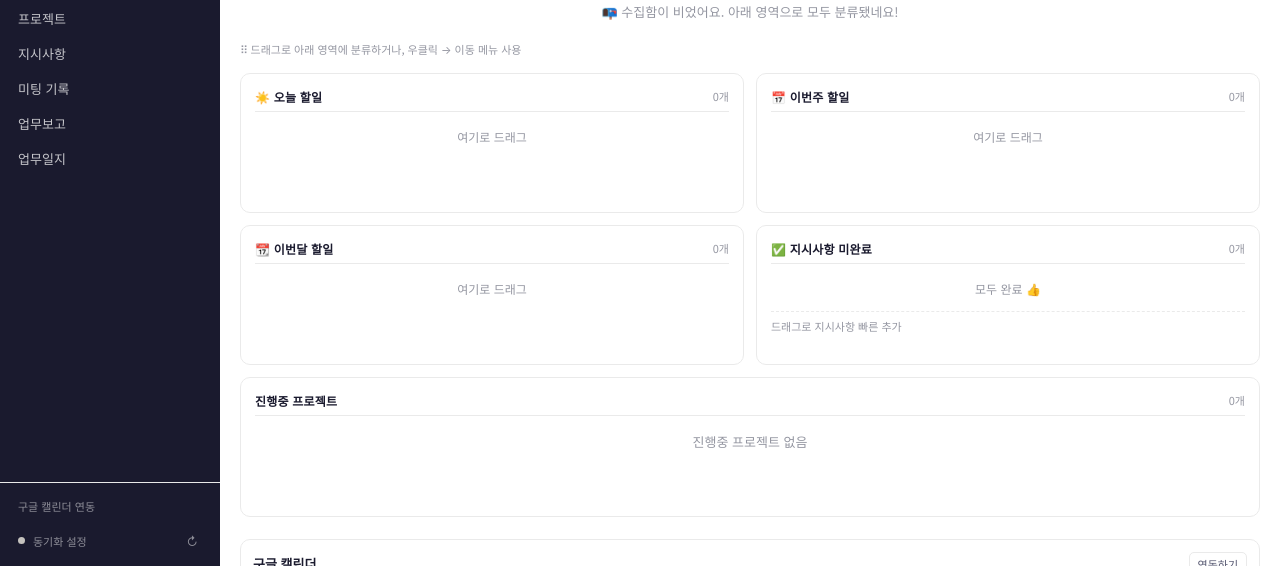
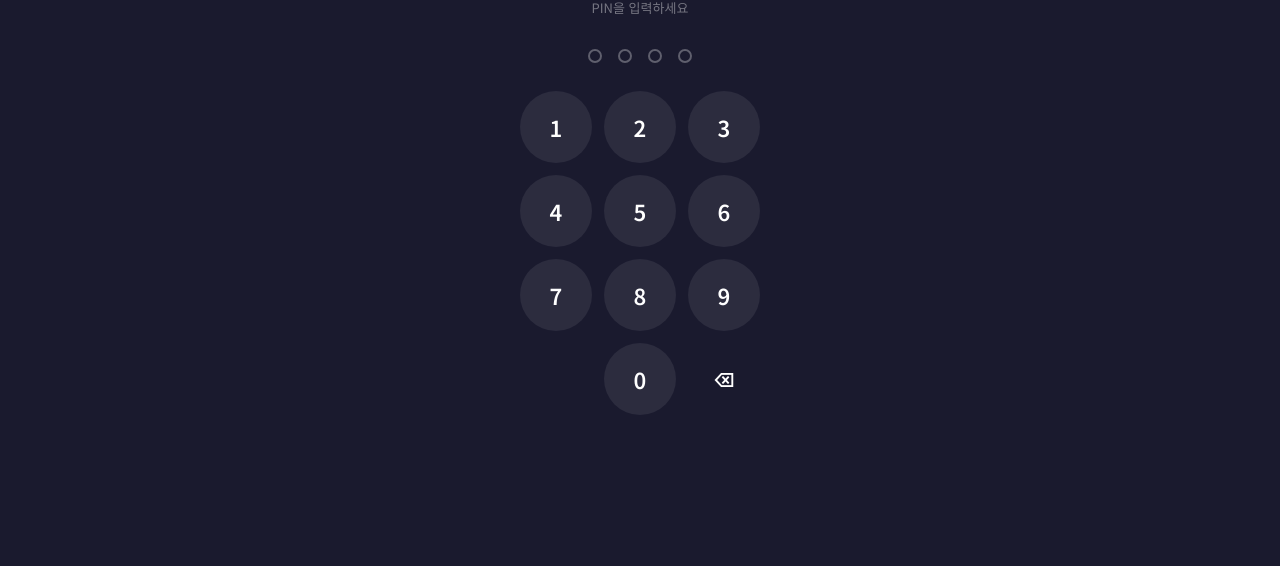
Before and after one commit to taemoon7775/theman-diary, a plain HTML site: page index.html in a window 1280 px wide. Shown: the part 234-800 px from the top of the page. Drawn offline with nearby package versions, Linux system fonts and the light colour scheme.

Commit message:
Add files via upload

```diff
--- a/index.html
+++ b/index.html
@@ -3,6 +3,11 @@
 <head>
 <meta charset="UTF-8">
 <meta name="viewport" content="width=device-width,initial-scale=1,maximum-scale=1,user-scalable=no">
+<meta name="mobile-web-app-capable" content="yes">
+<meta name="apple-mobile-web-app-capable" content="yes">
+<meta name="apple-mobile-web-app-status-bar-style" content="black-translucent">
+<meta name="apple-mobile-web-app-title" content="더맨 다이어리">
+<meta name="theme-color" content="#1a1a2e">
 <title>더맨 다이어리</title>
 <link href="https://fonts.googleapis.com/css2?family=Noto+Sans+KR:wght@300;400;500;600;700;800&display=swap" rel="stylesheet">
 <script src="https://cdnjs.cloudflare.com/ajax/libs/Sortable/1.15.0/Sortable.min.js"></script>
@@ -265,7 +270,7 @@ html,body{height:100%;font-family:var(--font);background:var(--bg);color:var(--t
 .mc-d.today.has-dot::after{background:#fff;}
 
 /* ── 업무보고 ── */
-.report-layout{display:grid;grid-template-columns:1fr 380px;align-items:start;}
+.report-layout{display:grid;grid-template-columns:3fr 2fr;align-items:start;}
 .report-editor{padding:24px 32px;border-right:1px solid var(--border);}
 .report-preview{padding:20px 18px;background:#fafaf9;position:sticky;top:0;max-height:100dvh;overflow-y:auto;}
 .site-block{border:1px solid var(--border);border-radius:var(--r2);padding:12px;margin-bottom:10px;background:#fff;}
@@ -362,7 +367,7 @@ textarea{resize:vertical;min-height:34px;}
 .progress-fill{height:100%;border-radius:2px;background:var(--accent);transition:width .3s;}
 
 /* ── 모바일 ── */
-@media(max-width:700px){
+@media(max-width:900px){
   .sidebar{position:fixed;top:0;left:0;height:100%;z-index:100;
     transform:translateX(-100%);transition:transform .25s ease;border-right:none;box-shadow:var(--shadow3);}
   .sidebar.mobile-open{transform:translateX(0);box-shadow:4px 0 20px rgba(0,0,0,.3);}
@@ -384,7 +389,7 @@ textarea{resize:vertical;min-height:34px;}
 
 /* ══ 수집함 대시보드 드래그&드롭 ══ */
 .inbox-dashboard{display:grid;grid-template-columns:1fr 1fr;gap:12px;margin-top:16px;}
-@media(max-width:700px){.inbox-dashboard{grid-template-columns:1fr;}}
+@media(max-width:900px){.inbox-dashboard{grid-template-columns:1fr;}}
 
 .drop-zone{border:1.5px solid var(--border);border-radius:var(--r2);padding:14px;
   min-height:140px;transition:all .18s;background:#fff;position:relative;}
@@ -461,9 +466,53 @@ textarea{resize:vertical;min-height:34px;}
   animation:fall linear forwards;}
 @keyframes fall{0%{transform:translateY(-20px) rotate(0deg);opacity:1;}
   100%{transform:translateY(100vh) rotate(720deg);opacity:0;}}
+/* ── 잠금화면 ── */
+#lockScreen{position:fixed;inset:0;background:#1a1a2e;z-index:9999;display:flex;flex-direction:column;align-items:center;justify-content:center;gap:0;}
+#lockScreen.hidden{display:none;}
+.lock-logo{font-size:48px;margin-bottom:8px;}
+.lock-title{font-size:22px;font-weight:800;color:#fff;margin-bottom:4px;letter-spacing:-.5px;}
+.lock-sub{font-size:13px;color:rgba(255,255,255,.4);margin-bottom:32px;}
+.lock-dots{display:flex;gap:16px;margin-bottom:28px;}
+.lock-dot{width:14px;height:14px;border-radius:50%;border:2px solid rgba(255,255,255,.3);background:transparent;transition:all .15s;}
+.lock-dot.filled{background:#3b6ef6;border-color:#3b6ef6;}
+.lock-pad{display:grid;grid-template-columns:repeat(3,72px);gap:12px;}
+.lock-btn{width:72px;height:72px;border-radius:50%;border:none;background:rgba(255,255,255,.08);color:#fff;font-size:22px;font-weight:600;cursor:pointer;font-family:var(--font);transition:background .12s;-webkit-appearance:none;}
+.lock-btn:active{background:rgba(59,110,246,.5);}
+.lock-btn.del{font-size:18px;background:transparent;}
+.lock-btn.empty{background:transparent;cursor:default;}
+.lock-err{color:#fc8181;font-size:13px;margin-top:16px;height:18px;}
 </style>
 </head>
 <body>
+
+<!-- 잠금화면 -->
+<div id="lockScreen">
+  <div class="lock-logo">🔐</div>
+  <div class="lock-title">더맨 다이어리</div>
+  <div class="lock-sub">PIN을 입력하세요</div>
+  <div class="lock-dots">
+    <div class="lock-dot" id="ld0"></div>
+    <div class="lock-dot" id="ld1"></div>
+    <div class="lock-dot" id="ld2"></div>
+    <div class="lock-dot" id="ld3"></div>
+  </div>
+  <div class="lock-pad">
+    <button class="lock-btn" onclick="lockInput('1')">1</button>
+    <button class="lock-btn" onclick="lockInput('2')">2</button>
+    <button class="lock-btn" onclick="lockInput('3')">3</button>
+    <button class="lock-btn" onclick="lockInput('4')">4</button>
+    <button class="lock-btn" onclick="lockInput('5')">5</button>
+    <button class="lock-btn" onclick="lockInput('6')">6</button>
+    <button class="lock-btn" onclick="lockInput('7')">7</button>
+    <button class="lock-btn" onclick="lockInput('8')">8</button>
+    <button class="lock-btn" onclick="lockInput('9')">9</button>
+    <button class="lock-btn empty"></button>
+    <button class="lock-btn" onclick="lockInput('0')">0</button>
+    <button class="lock-btn del" onclick="lockDel()">⌫</button>
+  </div>
+  <div class="lock-err" id="lockErr"></div>
+</div>
+
 <div class="app">
 
 <!-- 사이드바 -->
@@ -707,6 +756,9 @@ textarea{resize:vertical;min-height:34px;}
     <div class="modal-title">⚙️ 설정</div>
     <div style="margin-bottom:10px;"><label style="display:block;font-size:11px;color:var(--text3);font-weight:600;margin-bottom:4px;">이름/직함</label><input id="setName" value="이태문 차장"></div>
     <div style="margin-bottom:10px;"><label style="display:block;font-size:11px;color:var(--text3);font-weight:600;margin-bottom:4px;">AI API 키 (업무보고 초안)</label><input type="password" id="setApiKey" placeholder="sk-ant-..."></div>
+    <div style="margin-bottom:14px;"><label style="display:block;font-size:11px;color:var(--text3);font-weight:600;margin-bottom:6px;">🔐 잠금 PIN</label>
+      <button class="btn" style="width:100%;" onclick="changePin()">PIN 변경 (현재: ****)</button>
+    </div>
     <div class="modal-btns">
       <button class="btn" onclick="closeM('settingModal')">취소</button>
       <button class="btn primary" onclick="saveSettings()">저장</button>
@@ -753,6 +805,38 @@ textarea{resize:vertical;min-height:34px;}
 </div>
 <script>
 'use strict';
+// ── 잠금화면 ──
+const DEFAULT_PIN='1234';
+let lockBuf='';
+function lockInput(n){
+  if(lockBuf.length>=4)return;
+  lockBuf+=n;
+  for(let i=0;i<4;i++)document.getElementById('ld'+i).classList.toggle('filled',i<lockBuf.length);
+  if(lockBuf.length===4){
+    const pin=localStorage.getItem('dm_pin')||DEFAULT_PIN;
+    if(lockBuf===pin){
+      document.getElementById('lockScreen').classList.add('hidden');
+      document.getElementById('lockErr').textContent='';
+    } else {
+      document.getElementById('lockErr').textContent='PIN이 틀렸습니다';
+      setTimeout(()=>{lockBuf='';for(let i=0;i<4;i++)document.getElementById('ld'+i).classList.remove('filled');document.getElementById('lockErr').textContent='';},800);
+    }
+    lockBuf='';
+  }
+}
+function lockDel(){
+  if(!lockBuf.length)return;
+  lockBuf=lockBuf.slice(0,-1);
+  for(let i=0;i<4;i++)document.getElementById('ld'+i).classList.toggle('filled',i<lockBuf.length);
+}
+// PIN 변경 함수 (설정에서 호출)
+function changePin(){
+  const np=prompt('새 PIN 4자리를 입력하세요:');
+  if(!np||!/^\d{4}$/.test(np)){alert('4자리 숫자만 가능합니다');return;}
+  const cp=prompt('한번 더 입력하세요:');
+  if(np!==cp){alert('PIN이 일치하지 않습니다');return;}
+  localStorage.setItem('dm_pin',np);alert('PIN이 변경됐습니다!');}
+
 // ── 유틸 ──
 const DAYS=['일','월','화','수','목','금','토'];
 const pad=n=>String(n).padStart(2,'0');
```
